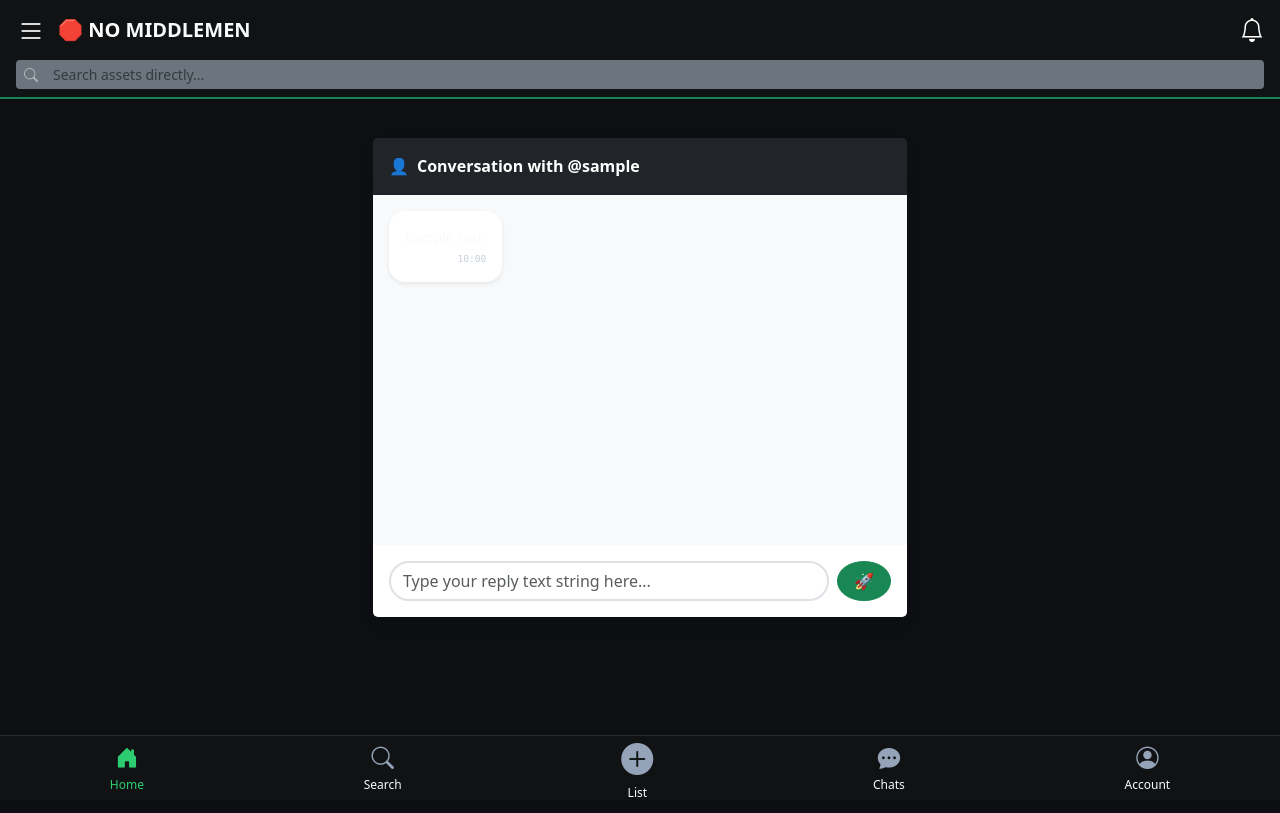
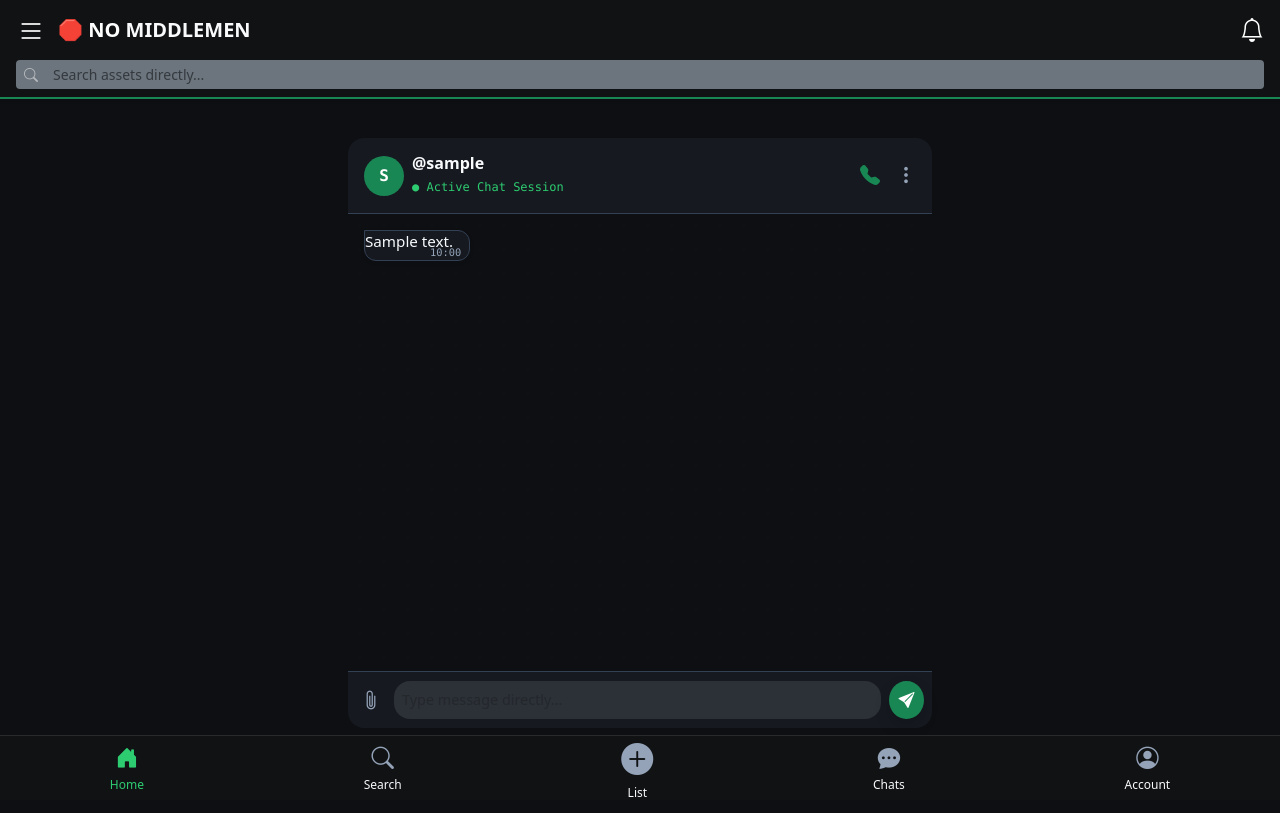
Before and after one commit to simeonmbwani/no-middlemen-market, a Django app: template messaging/templates/messaging/chat_thread.html in a window 1280 px wide. Run offline with Django 5.2, Linux system fonts and the light colour scheme; tables that the repository leaves empty hold one stand-in row (values such as "Sample post"); the template is opened without the code that fills it: values that come from a table or form of the project are taken from there, most other values are stand-ins (such as "Sample title", 1, 10 or a date in 2020).

Commit message:
Overhauled chat thread into high-contrast WhatsApp layout style

```diff
--- a/messaging/templates/messaging/chat_thread.html
+++ b/messaging/templates/messaging/chat_thread.html
@@ -1,36 +1,66 @@
 {% extends 'base.html' %}
 
 {% block content %}
-<div class="container py-2">
-    <div class="row justify-content-center">
-        <div class="col-md-6 col-12">
-            <div class="card shadow border-0 rounded-4">
-                <div class="card-header bg-dark text-white p-3 fw-bold d-flex align-items-center gap-2">
-                    <span>👤</span> Conversation with @{{ partner.username }}
+<div class="container px-2 pt-2" style="max-width: 600px;">
+    <div class="card bg-transparent border-0 d-flex flex-column" style="height: calc(100vh - 210px);">
+
+        <!-- Chat Header (WhatsApp Style) -->
+        <div class="p-3 bg-dark border-bottom border-secondary d-flex align-items-center justify-content-between rounded-top-4" style="background-color: #161920 !important; border-color: var(--border-line) !important;">
+            <div class="d-flex align-items-center gap-2">
+                <div class="bg-success text-white rounded-circle d-flex align-items-center justify-content-center fw-bold font-monospace" style="width: 40px; height: 40px; background-color: #198754 !important;">
+                    {{ partner.username|slice:":1"|upper|default:"U" }}
+                </div>
+                <div>
+                    <h6 class="fw-bold m-0 p-0 text-white" style="color: #f8fafc !important;">@{{ partner.username|default:"User" }}</h6>
+                    <small class="text-success font-monospace" style="color: #2ecc71 !important; font-size: 0.75rem;">● Active Chat Session</small>
+                </div>
+            </div>
+            <div class="d-flex gap-3 text-secondary fs-5">
+                <a href="tel:{{ partner.phone_number|default:'' }}" class="text-success text-decoration-none"><i class="bi bi-telephone-fill"></i></a>
+                <i class="bi bi-three-dots-vertical text-muted"></i>
+            </div>
         </div>
 
-                <div class="card-body bg-light p-3" style="height: 350px; overflow-y: scroll;">
-                    {% for msg in messages_stream %}
-                        <div class="d-flex mb-3 {% if msg.sender == request.user %}justify-content-end{% else %}justify-content-start{% endif %}">
-                            <div class="p-3 rounded-4 shadow-sm text-sm" style="max-width: 80%; {% if msg.sender == request.user %}background: #198754; color: white; border-top-right-radius: 0;{% else %}background: white; color: #212529; border-top-left-radius: 0;{% endif %}">
-                                <p class="mb-1 small">{{ msg.message_text }}</p>
-                                <small class="d-block text-end opacity-50 font-monospace" style="font-size: 0.6rem;">{{ msg.created_at|date:"H:i" }}</small>
+        <!-- Messaging Corridor (Background pattern scales cleanly) -->
+        <div class="p-3 flex-grow-1 overflow-y-auto d-flex flex-column gap-2" style="background-color: var(--bg-main); background-image: radial-gradient(rgba(25,135,84,0.04) 1px, transparent 0); background-size: 24px 24px;">
+            {% for message in messages_list %}
+                {% if message.sender == request.user %}
+                    <!-- Outgoing Message Bubble (Right Side - WhatsApp Dark Green Accent) -->
+                    <div class="align-self-end p-2.5 shadow-sm position-relative text-white" style="background-color: #115e3b !important; max-width: 85%; min-width: 100px; border-radius: 12px 0px 12px 12px;">
+                        <p class="m-0 mb-2 pe-3 text-white" style="font-size: 0.95rem; line-height: 1.4; color: #ffffff !important;">{{ message.body }}</p>
+                        <div class="position-absolute bottom-0 end-0 pe-2 pb-0.5 d-flex align-items-center gap-1 opacity-75" style="font-size: 0.65rem;">
+                            <span class="font-monospace text-white-50">{{ message.timestamp|date:"H:i" }}</span>
+                            <i class="bi bi-check2-all text-info"></i>
                         </div>
                     </div>
+                {% else %}
+                    <!-- Incoming Message Bubble (Left Side - Match Theme Card Background) -->
+                    <div class="align-self-start p-2.5 shadow-sm border position-relative" style="background-color: var(--card-bg) !important; border-color: var(--border-line) !important; max-width: 85%; min-width: 100px; border-radius: 0px 12px 12px 12px;">
+                        <p class="m-0 mb-2 pe-3" style="font-size: 0.95rem; line-height: 1.4; color: var(--text-main) !important;">{{ message.body }}</p>
+                        <div class="position-absolute bottom-0 end-0 pe-2 pb-0.5 font-monospace" style="font-size: 0.65rem; color: var(--text-muted) !important;">
+                            {{ message.timestamp|date:"H:i" }}
+                        </div>
+                    </div>
+                {% endif %}
             {% empty %}
-                        <p class="text-muted text-center py-5">Start your direct broker-free negotiation trade string below!</p>
+                <div class="text-center my-auto py-5">
+                    <i class="bi bi-chat-left-dots text-success fs-1 d-block mb-2 opacity-50"></i>
+                    <h6 class="fw-bold">No direct messages yet</h6>
+                    <p class="small text-muted mb-0 px-4">Ask about availability, pricing updates, or item location coordinates directly.</p>
+                </div>
             {% endfor %}
         </div>
 
-                <div class="card-footer bg-white border-0 p-3">
-                    <form action="{% url 'messaging:send' 1 %}" method="POST" class="d-flex gap-2">
+        <!-- Input Bar Core Form Layer -->
+        <form method="POST" action="" class="p-2 bg-dark d-flex align-items-center gap-2 rounded-bottom-4 m-0" style="background-color: #161920 !important; border-top: 1px solid var(--border-line) !important;">
             {% csrf_token %}
-                        <input type="text" name="message_text" class="form-control border-2 rounded-pill" placeholder="Type your reply text string here..." required>
-                        <button type="submit" class="btn btn-success rounded-circle px-3">🚀</button>
+            <button type="button" class="btn btn-link text-muted p-1" aria-label="Attach File"><i class="bi bi-paperclip fs-5"></i></button>
+            <input type="text" name="body" class="form-control form-control-sm border-0 text-white bg-secondary bg-opacity-25 py-2 rounded-4" placeholder="Type message directly..." style="font-size: 0.9rem;" required autocomplete="off">
+            <button type="submit" class="btn btn-success rounded-circle d-flex align-items-center justify-content-center p-2 shadow" style="width: 38px; height: 38px; background-color: #198754 !important; border: none;" aria-label="Send Message">
+                <i class="bi bi-send-fill text-white fs-6"></i>
+            </button>
         </form>
-                </div>
-            </div>
-        </div>
+
     </div>
 </div>
 {% endblock %}
```
Lines whose indentation alone changed are shown as unchanged.
